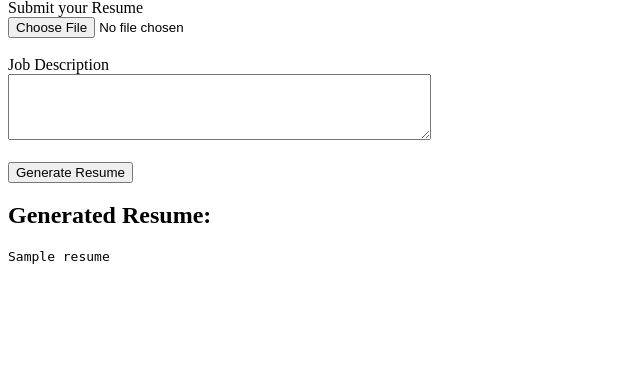
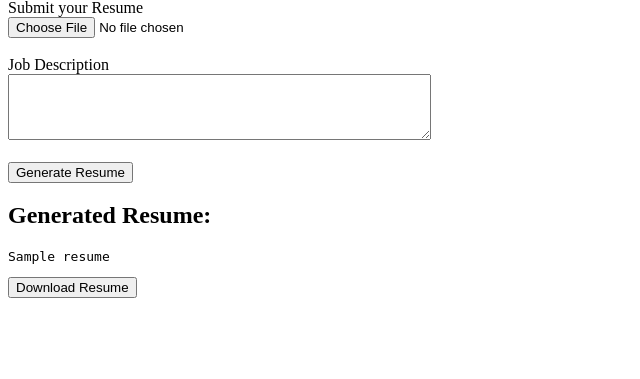
Before and after one commit to AreebaAliSiddiqui/ResumeAI, a Flask app: template templates/index.html in a window 1280 px wide. Shown: the part 119-498 px from the top of the page, without its empty margins (0-640 px from the left). Run offline with Flask 3, Linux system fonts and the light colour scheme; the template is opened without the code that fills it: most values are stand-ins (such as "Sample title", 1, 10 or a date in 2020).

Commit message:
Feat: add download button for generated resumes

```diff
--- a/templates/index.html
+++ b/templates/index.html
@@ -16,13 +16,18 @@
             <textarea id="job_description" name="job_description" rows="4" cols="50"></textarea><br><br>
 
             <button id="generate-btn" type="submit">Generate Resume</button>
+
         </form>
+
           <output id="result">
                 {% if resume %}
                     <h2>Generated Resume:</h2>
                     <pre>{{ resume }}</pre>
+                    <form action="{{url_for('download_resume')}}" method="get">
+                    <button type="submit">Download Resume</button></form>
                 {% endif %}
             </output>
+
             <script src="{{ url_for('static', filename='script.js') }}"></script>
     </body>
 </html>
```
